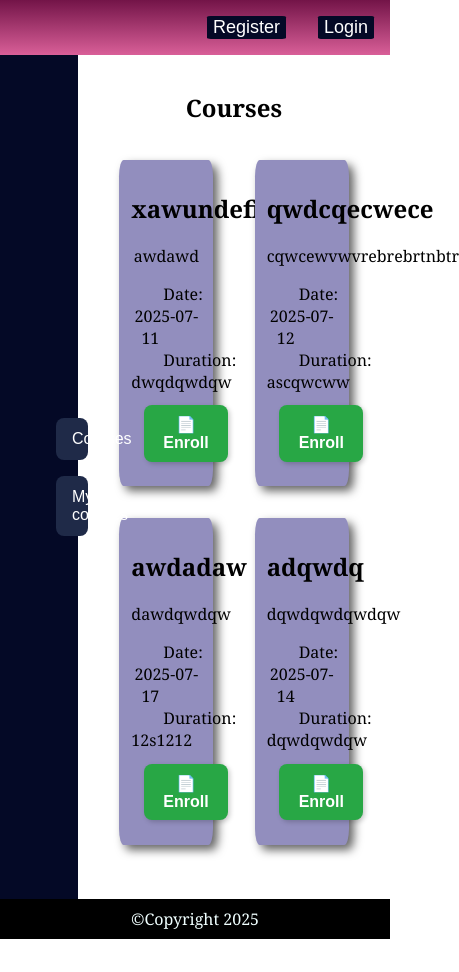
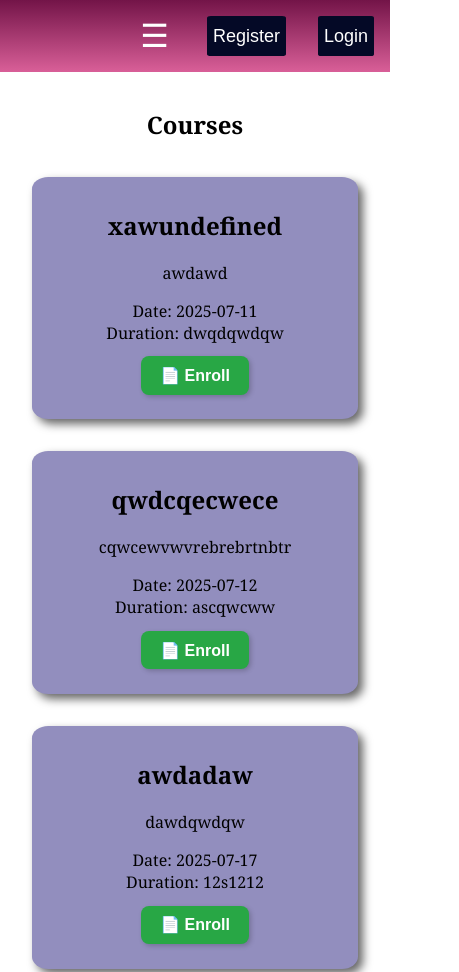
Before and after one commit to TEQUIE835/Simulacro_JS, a website built with Vite: page index.html in a window 390 px wide. Shown: the top 972 px of the page, 459 px wide, since content can reach past the window. Before the commit the page ends 939 px from the top, so only its background shows below. Built offline with nearby package versions, Linux system fonts and the light colour scheme; some packages are replaced by stand-ins of ours; data requests are answered from the project's data file.

Commit message:
added responsive with media queries

```diff
--- a/src/assets/style.css
+++ b/src/assets/style.css
@@ -111,6 +111,7 @@ ul{
     margin-bottom: 2%;
     text-align: center;
     font-size: large;
+    max-width: 80%;
 }
 .form-btn{
     font-size: larger;
@@ -118,6 +119,8 @@ ul{
     border: 0px;
     margin-top: 2%;
     background-color: darkmagenta;
+    max-width: 80%;
+    padding: 0.3rem;
 }
 
 button{
@@ -152,17 +155,19 @@ section#listing {
 }
 
 .user-table {
-  width: 90%;
+  max-width: 90%;
   margin: 1rem auto;
   border-collapse: separate;
   border-spacing: 0 10px;
   text-align: center;
+
 }
 
 .user-table th {
   background-color: #eee;
   padding: 10px;
   font-size: larger;
+  overflow-x: hidden;
 }
 
 .user-table td {
@@ -344,3 +349,63 @@ section#listing {
 .cancel-enroll-btn:active {
   transform: scale(0.95);
 }
+.hamburger {
+  display: none;
+  background: none;
+  color: white;
+  font-size: 2rem;
+  border: none;
+  margin: 1rem;
+  cursor: pointer;
+  z-index: 6;
+}
+
+.public-header .hamburger{
+  align-self: flex-start;
+}
+.user-table-container {
+  width: 100%;
+  overflow-x: auto;
+}
+
+@media (max-width: 1023px) {
+
+  .course-card {
+    width: 35%;
+  }
+  .sidebar-btn{
+    font-size: x-small;
+  }
+}
+
+@media (max-width: 767px) {
+
+  .course-card {
+    width: 90%;
+  }
+
+
+  aside {
+    position: fixed;
+    left: -100%;
+    top: 0;
+    height: 100%;
+    width: 60%;
+    background-color: #040926;
+    transition: left 0.3s ease-in-out;
+    z-index: 4;
+  }
+
+
+  .hamburger {
+    display: block;
+  }
+
+  aside.active {
+    left: 0;
+  }
+
+  main#app {
+    flex-direction: column;
+  }
+}
--- a/src/components/header.js
+++ b/src/components/header.js
@@ -5,7 +5,7 @@ export function renderHeader(){
     const header = document.getElementById(`header`);
     if (!sesion){
         let html = ``
-        html += `<div class="public-header"><button id="loginButton" class= "header-btn">Login</button><button id="registerButton" class= "header-btn">Register</button></div>`
+        html += `<div class="public-header"><button id="loginButton" class= "header-btn">Login</button><button id="registerButton" class= "header-btn">Register</button><button id="menu-toggle" class="hamburger">&#9776;</button></div>`
         header.innerHTML = html
         document.getElementById(`loginButton`).addEventListener(`click`, (e)=>{
         e.preventDefault();
@@ -17,14 +17,15 @@ export function renderHeader(){
         })
     } else{
         let html = ``
-        html += `<div class="logged-header"><span class="header-name">Hola, ${sesion.name}</span><button id="logoutButton" class= "header-btn">Logout</button></div`
+        html += `<div class="logged-header"><button id="menu-toggle" class="hamburger">&#9776;</button><span class="header-name">Hola, ${sesion.name}</span><button id="logoutButton" class= "header-btn">Logout</button></div`
         header.innerHTML = html
         document.getElementById(`logoutButton`).addEventListener(`click`, (e)=>{
         e.preventDefault();
         logout();
         navigate(`/`);
-})
-    }
+        })
+
+        }
 
 
 }
--- a/src/components/sidebar.js
+++ b/src/components/sidebar.js
@@ -33,3 +33,27 @@ export function giveUserButtonsFunctionalities(){
         listUserEnrollments();
     })
 }
+
+export function asignSidebarFunctions(){
+
+  const hamburger = document.getElementById('menu-toggle');
+  const sidebar = document.getElementById('sidebar');
+  if (!hamburger || !sidebar) return;
+
+  hamburger.addEventListener('click', (e) => {
+    e.stopPropagation();
+    sidebar.classList.toggle('active');
+  });
+
+  document.addEventListener('click', (e) => {
+    if (!sidebar.contains(e.target) && !hamburger.contains(e.target)) {
+      sidebar.classList.remove('active');
+    }
+  });
+
+  document.querySelectorAll('.sidebar-btn').forEach(btn => {
+    btn.addEventListener('click', () => {
+      sidebar.classList.remove('active');
+    });
+  });
+}
--- a/src/main.js
+++ b/src/main.js
@@ -3,6 +3,7 @@ import { userListDashboard } from "./services/users";
 import { isAdmin } from "./services/auth";
 import { registerUser, userLogin } from "./services/users";
 import { coursesListUser } from "./services/courses";
+import { asignSidebarFunctions } from "./components/sidebar";
 export async function navigate(route) {
     const routes = {
         '/': './src/pages/public.html',
@@ -13,6 +14,8 @@ export async function navigate(route) {
 
     const path = routes[route];
     const page = document.getElementById("app");
+
+
     if (!path) {
         page.innerHTML = "<h2>404 - Página no encontrada</h2>";
         return;
@@ -22,6 +25,8 @@ export async function navigate(route) {
     page.innerHTML = html;
     history.pushState({}, '', route);
     renderHeader();
+
+
     if(route == "/register"){
         registerUser()
     }
@@ -32,6 +37,7 @@ export async function navigate(route) {
         if(!isAdmin()){
             navigate("/")
         }
+        asignSidebarFunctions();
         userListDashboard();
     }
     if (route == "/"){
@@ -39,6 +45,7 @@ export async function navigate(route) {
             navigate("/dashboard")
         }
         coursesListUser()
+        asignSidebarFunctions();
     }
 };
 
@@ -55,4 +62,11 @@ addEventListener(`DOMContentLoaded`,() => {
     window.addEventListener('popstate', () => {
         navigate(location.pathname)
     });
+    document.addEventListener('click', (event) => {
+    const isClickInside = sidebar.contains(event.target) || hamburger.contains(event.target);
+    if (!isClickInside && sidebar.classList.contains('active')) {
+      sidebar.classList.remove('active');
+    }
+  });
+
 });
--- a/src/pages/public.html
+++ b/src/pages/public.html
@@ -1,4 +1,4 @@
-<aside>
+<aside id="sidebar">
     <nav>
         <ul>
             <li><button id="showCourses" class="sidebar-btn">Courses</button></li>
--- a/src/services/users.js
+++ b/src/services/users.js
@@ -98,13 +98,13 @@ export async function userLogin(){
 export async function userListDashboard(){
      let listingSection = document.getElementById(`listing`);
         let html = ''
-        html = `<table class="user-table">
+        html = `<div class="user-table-container"><table class="user-table">
         <theader><tr><td>ID</td><td>name</td><td>email</td><td>phone</td><td>enrollNumber</td><td>role</td><td>Edit</td><td>Delete</td></tr></theader><tbody>`
         const users = await getData(userURL);
         users.forEach(u => {
             html += `<tr><td>${u.id}</td><td>${u.name}</td><td>${u.email}</td><td>${u.phone}</td><td>${u.enrollNumber}</td><td>${u.role}</td><td><button class="admin-btn edit-btn" data-id="${u.id}">✏️</button></td><td><button class="admin-btn delete-btn" data-id="${u.id}">🗑️</button></td></tr>`
         });
-        html += `</tbody></table>`;
+        html += `</tbody></table></div>`;
         listingSection.innerHTML = html;
 
     document.querySelectorAll(`.edit-btn`).forEach(btn => {
```
Also changed, not shown: src/pages/dashboard.html (+1 -1 lines).
